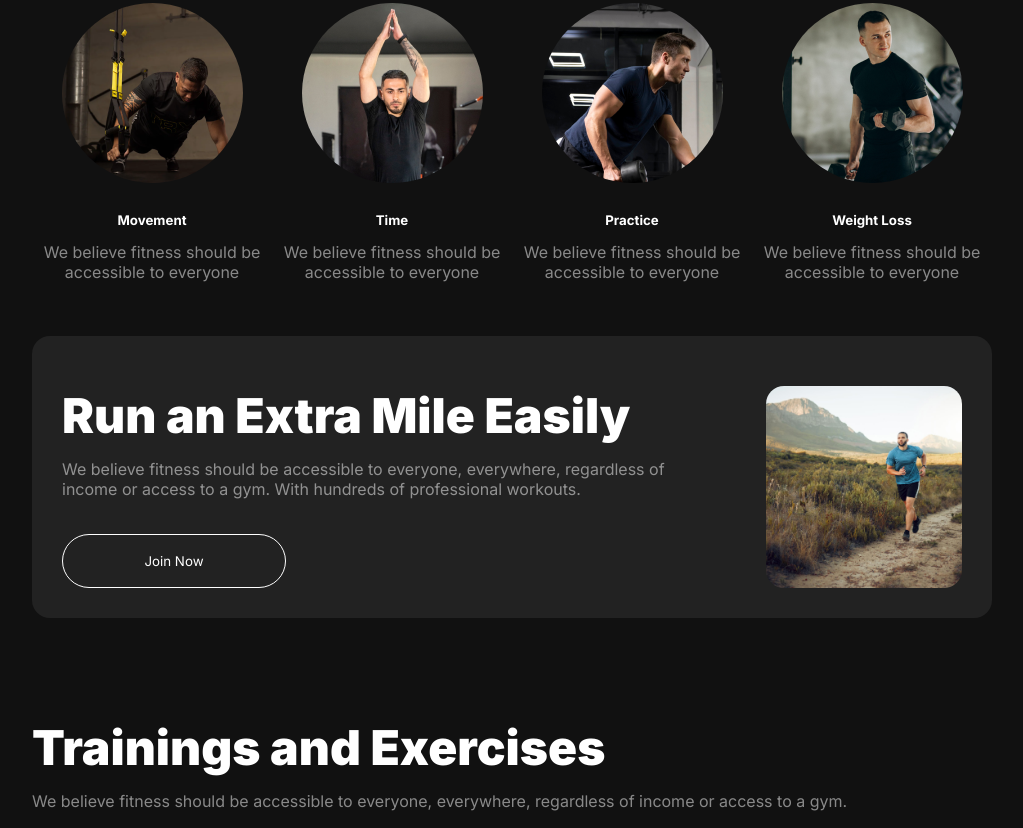
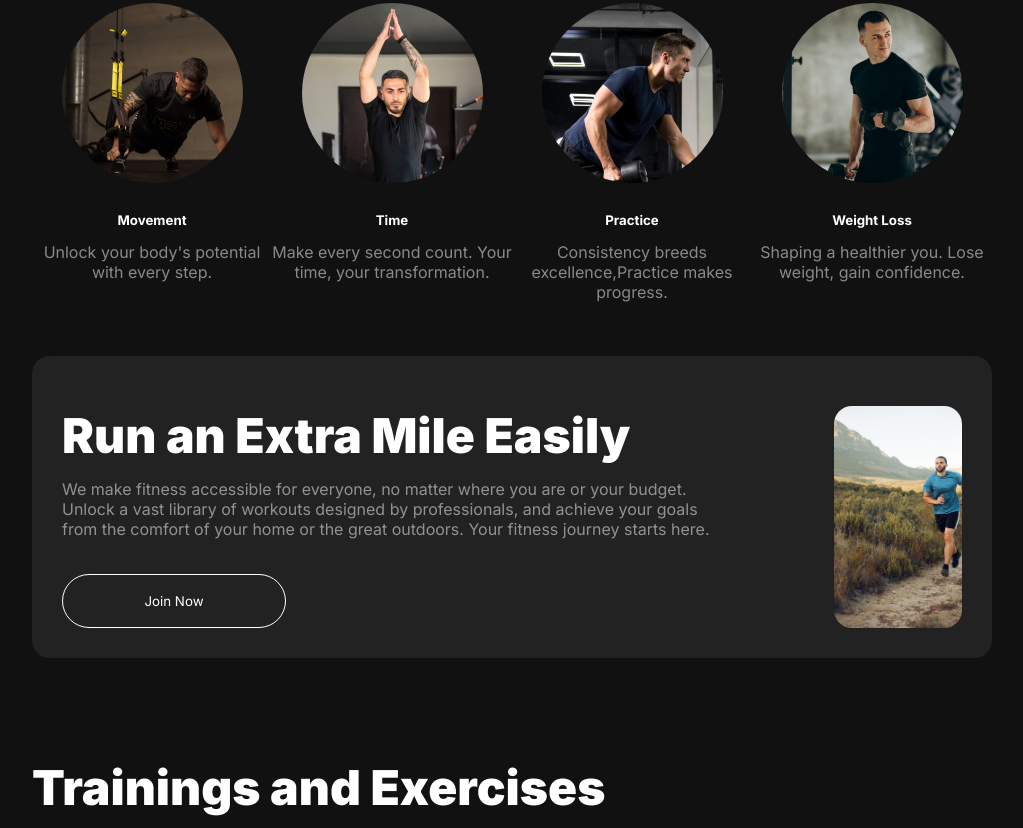
Before and after one commit to Shawon-Reza/Assignment-02, a plain HTML site: page index.html in a window 1280 px wide. Shown: the part 900-1728 px from the top of the page, without its empty margins (128-1151 px from the left). Drawn offline with Linux system fonts and the light colour scheme; a web font is replaced by a local one.

Commit message:
All Done with changing the descriptions

```diff
--- a/index.html
+++ b/index.html
@@ -29,7 +29,7 @@
     <section class="p1">
             <div class="p1-text-container">
                 <h1 class="p1-heading">Get body in <br> <span class="p1-sp-text">shape</span> & stay <br>healthy</h1>
-                <p class="common-description">A huge selection of health and fitness content, healthy recipes and transformation stories to help you get fit and stay fit!</p>
+                <p class="common-description">Wake up with a sunrise meditation, sweat it out with lunchtime HIIT, or unwind with an evening flow. You’ll find movement for every mood with classes sorted by time, style, and skill level.</p>
                 <div class="p1-btn-container">
                     <button class="p1-btn">Join Club Now!</button>
                      <button class="p1-btn">Download App</button>
@@ -61,22 +61,22 @@
             <div class="p2-img">
                 <img src="images/image 3.png" alt="">
                 <h5 class="p2-img-heading">Movement</h5>
-                <p class="common-description">We believe fitness should be accessible to everyone</p>
+                <p class="common-description">Unlock your body's potential with every step.</p>
             </div>
             <div class="p2-img">
                 <img src="images/image 2.png" alt="">
                 <h5 class="p2-img-heading">Time</h5>
-                <p class="common-description">We believe fitness should be accessible to everyone</p>
+                <p class="common-description">Make every second count. Your time, your transformation.</p>
             </div>
             <div class="p2-img">
                 <img src="images/image 4.png" alt="">
                 <h5 class="p2-img-heading">Practice</h5>
-                <p class="common-description">We believe fitness should be accessible to everyone</p>
+                <p class="common-description">Consistency breeds excellence,Practice makes progress.</p>
             </div>
             <div class="p2-img">
                 <img src="images/image 5.png" alt="">
                 <h5 class="p2-img-heading">Weight Loss</h5>
-                <p class="common-description">We believe fitness should be accessible to everyone</p>
+                <p class="common-description">Shaping a healthier you. Lose weight, gain confidence.</p>
             </div>
         </div>
     </section>
@@ -86,7 +86,7 @@
     <section class="p3">
         <div class="p3-text-container">
             <h2 class="common-heading">Run an Extra Mile Easily</h2>
-            <p class="common-description">We believe fitness should be accessible to everyone, everywhere, regardless of income or access to a gym. With hundreds of professional workouts.</p>
+            <p class="common-description">We make fitness accessible for everyone, no matter where you are or your budget. Unlock a vast library of workouts designed by professionals, and achieve your goals from the comfort of your home or the great outdoors. Your fitness journey starts here.</p>
             <button>
                 Join Now
             </button>
@@ -101,7 +101,7 @@
     <section class="p4">
         <div class="p4-text-container">
             <h2 class="common-heading">Trainings and Exercises</h2>
-            <p class="common-description">We believe fitness should be accessible to everyone, everywhere, regardless of income or access to a gym.</p>
+            <p class="common-description">Fitness should be universal. We provide training and exercise options that are accessible to everyone, no matter where you are or what resources you have.</p>
         </div>
         <div class="p4-img-container">
             <div class="p4-img img-1">
@@ -211,7 +211,7 @@
      <section class="p5">
        <div class="p5-div1">
         <h2 class="common-heading">BMI Calculator</h2>
-        <p class="common-description">We believe fitness should be accessible to everyone, everywhere, regardless of income or access to a gym.</p>
+        <p class="common-description">BMI is a widely used tool that provides a reliable estimate of body fat for most people, helping you assess your overall health risk based on your weight category.</p>
        </div>
        <div class="p5-background">
         <div class="p5-div2">
@@ -242,7 +242,7 @@
             </div>
             <div class="p5-div2-form-container">
                 <h2>Calculate your BMI</h2>
-                <p class="common-description">We believe fitness should be accessible to everyone, everywhere, regardless of income or access to a gym. </p>
+                <p class="common-description">Calculate your Body Mass Index (BMI) quickly and easily to determine if you're at a healthy weight based on your height and weight. </p>
                 <div class="p5-form">
                     <form action="" class="p5-form-container">
                         <div>
@@ -284,7 +284,7 @@
     <!-- Page 6(p6) Start Here............. -->
      <section class="p6">
         <h2 class="common-heading">Meet Our Team</h2>
-        <p class="common-description">We believe fitness should be accessible to everyone, everywhere, regardless of income or access to a gym.</p>
+        <p class="common-description">We are committed to providing fitness solutions that are accessible to everyone, regardless of financial means or gym access.</p>
         <div class="p6-img-container">
           <div class="p6-img">
             <img src="images/trainer1.png" alt="">
```
